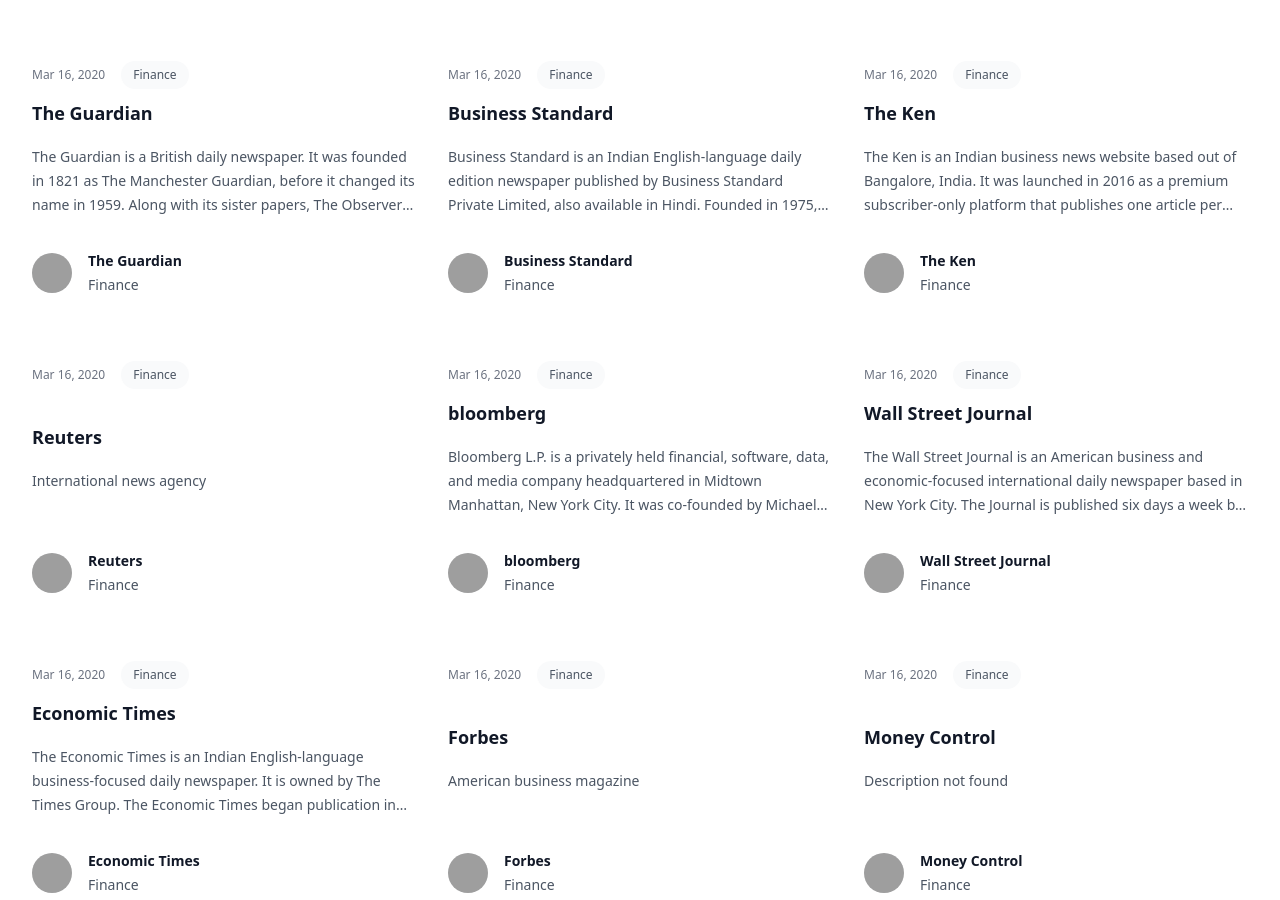
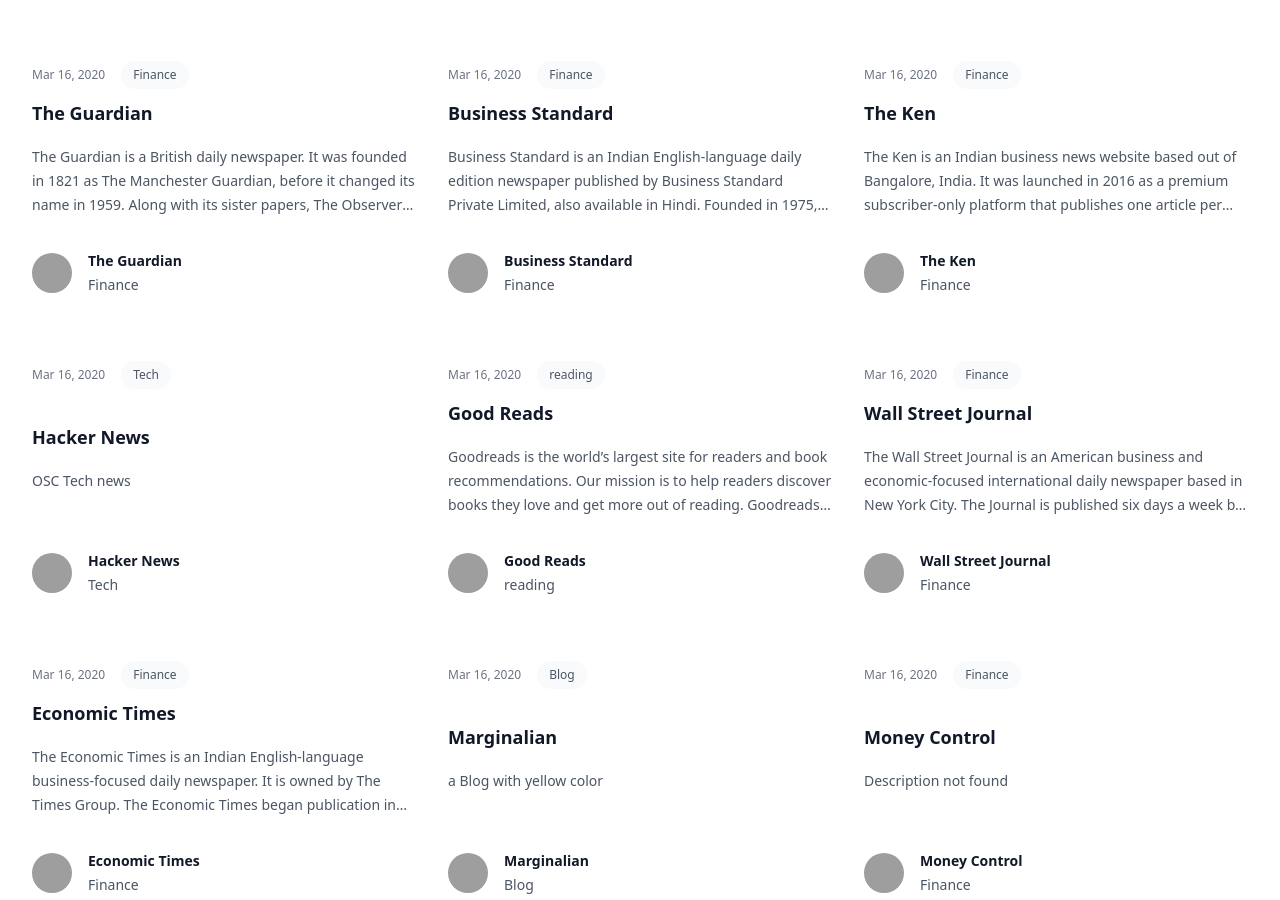
Before and after one commit to selina-selina/Articles, a plain HTML site: page index.html in a window 1280 px wide. Shown: the part 608-1508 px from the top of the page. Drawn offline with nearby package versions, Linux system fonts and the light colour scheme; grey boxes are pictures that could not be loaded.

Commit message:
Update index.html

```diff
--- a/index.html
+++ b/index.html
@@ -65,19 +65,19 @@
         "logo_link": "https://yt3.googleusercontent.com/D9Gw33hh2i1Cl9zkfOSUAN9wbvTAeXcqIQofyllGwBjaFUL4O629ZUZf6U9w8zJWmK0cOXl1Zg=s900-c-k-c0x00ffffff-no-rj",
         "category": "Finance"
     },
-    "reuters": {
-        "title": "Reuters",
-        "description": "International news agency",
-        "site_link": "https://www.reuters.com",
-        "logo_link": "https://yt3.googleusercontent.com/ytc/AIf8zZTy3hZOBZAtP88ZZN5HWQyD2iGT6mLMUr7OhPKnCPw=s900-c-k-c0x00ffffff-no-rj",
-        "category": "Finance"
+    "Hackernews": {
+        "title": "Hacker News",
+        "description": "OSC Tech news",
+        "site_link": "https://news.ycombinator.com/",
+        "logo_link": "https://news.ycombinator.com/y18.svg",
+        "category": "Tech"
     },
-    "bloomberg": {
-        "title": "bloomberg",
-        "description": "Bloomberg L.P. is a privately held financial, software, data, and media company headquartered in Midtown Manhattan, New York City. It was co-founded by Michael Bloomberg in 1981, with Thomas Secunda, …",
-        "site_link": "https://www.bloomberg.com",
-        "logo_link": "https://yt3.googleusercontent.com/QnXaC_YmVgrih83IPHmS_37TOJquPQm4ESeop_PTyvatdS6pJa4ynQ57K9NtD6xV9n41h7to6Bw=s900-c-k-c0x00ffffff-no-rj",
-        "category": "Finance"
+    "goodreads": {
+        "title": "Good Reads",
+        "description": "Goodreads is the world’s largest site for readers and book recommendations. Our mission is to help readers discover books they love and get more out of reading. Goodreads launched in January 2007. ",
+        "site_link": "https://www.goodreads.com/",
+        "logo_link": "https://www.startpage.com/av/proxy-image?piurl=https%3A%2F%2Fwww.findaspark.co.uk%2Fwp-content%2Fuploads%2F2017%2F09%2Fgoodreads-logo.png&sp=1732960485Te00997708eaefa28df7c204cf22383850fdbc5a74facd390c545ce66de53e683",
+        "category": "reading"
     },
     "wall_street_journal": {
         "title": "Wall Street Journal",
@@ -93,12 +93,12 @@
         "logo_link": "https://yt3.googleusercontent.com/ytc/AIf8zZT9h0GgpUZJytBNtlCcH7koyxET8p2fC0DsKiCdepI=s900-c-k-c0x00ffffff-no-rj",
         "category": "Finance"
     },
-    "forbes": {
-        "title": "Forbes",
-        "description": "American business magazine",
-        "site_link": "https://www.forbes.com",
-        "logo_link": "https://yt3.googleusercontent.com/ytc/AIf8zZQeB3FZG1WFLsKAjHVAqTPPZZQdWwEuc3Kxtfv5l7o=s900-c-k-c0x00ffffff-no-rj",
-        "category": "Finance"
+    "Marginalian": {
+        "title": "Marginalian",
+        "description": "a Blog with yellow color",
+        "site_link": "https://www.themarginalian.org/",
+        "logo_link": "https://www.startpage.com/av/proxy-image?piurl=https%3A%2F%2Ftse3.mm.bing.net%2Fth%3Fid%3DOIP.kE6pAntfqMoKS9Lq2p5OYgAAAA%26pid%3DApi&sp=1732960208Te59ea31d0e50226f1eeafd127be5d08b0fab3878fbd82120a01229575e0006e9",
+        "category": "Blog"
     },
     "money_control": {
         "title": "Money Control",
@@ -128,11 +128,11 @@
         "logo_link": "https://yt3.googleusercontent.com/VbGkSvLpAmSOVxSQ-42YlR4uQjaRbADrBZ0Jbm8rpeI7RiFSEp2_8DJqzgqH4dWViwYOQy2QJnQ=s900-c-k-c0x00ffffff-no-rj",
         "category": "Finance"
     },
-    "nbc": {
-        "title": "NBC",
-        "description": "American television network",
-        "site_link": "https://www.nbc.com",
-        "logo_link": "https://yt3.googleusercontent.com/Iyl3USdPKmYU1klQW1El44iCAsRZtfHobgBkIhdwm8sjgZXIfsVttGob8_cTXhU1rSWIMUEDaw=s900-c-k-c0x00ffffff-no-rj",
+    "Polygon": {
+        "title": "Polygon",
+        "description": " focus on creating an entry point for the world of video games, Polygon became a trusted news source in the gaming space with thorough original reporting, thoughtful reviews, detailed guides, entertaining videos, and a progressive approach to the gaming community",
+        "site_link": "https://www.polygon.com/",
+        "logo_link": "https://www.startpage.com/av/proxy-image?piurl=https%3A%2F%2Ftse4.mm.bing.net%2Fth%3Fid%3DOIP.zZcoXIe9_FbMlU2q1VOy4gHaHa%26pid%3DApi&sp=1732960254T10a27d85aaf2f89f32e3883988070c13a22f532530f2457a81a631f9525a2cee",
         "category": "Finance"
     },
     "wire": {
```
